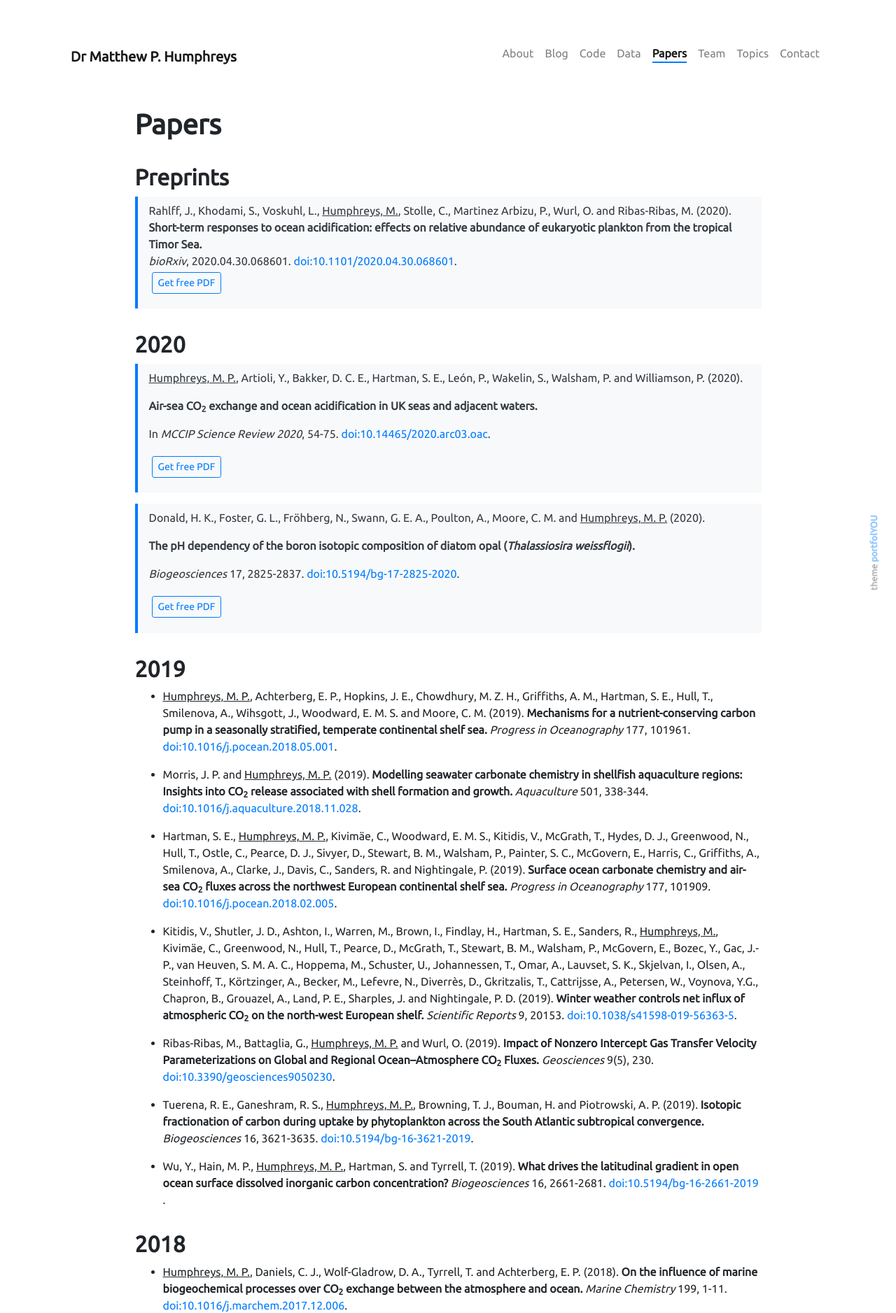
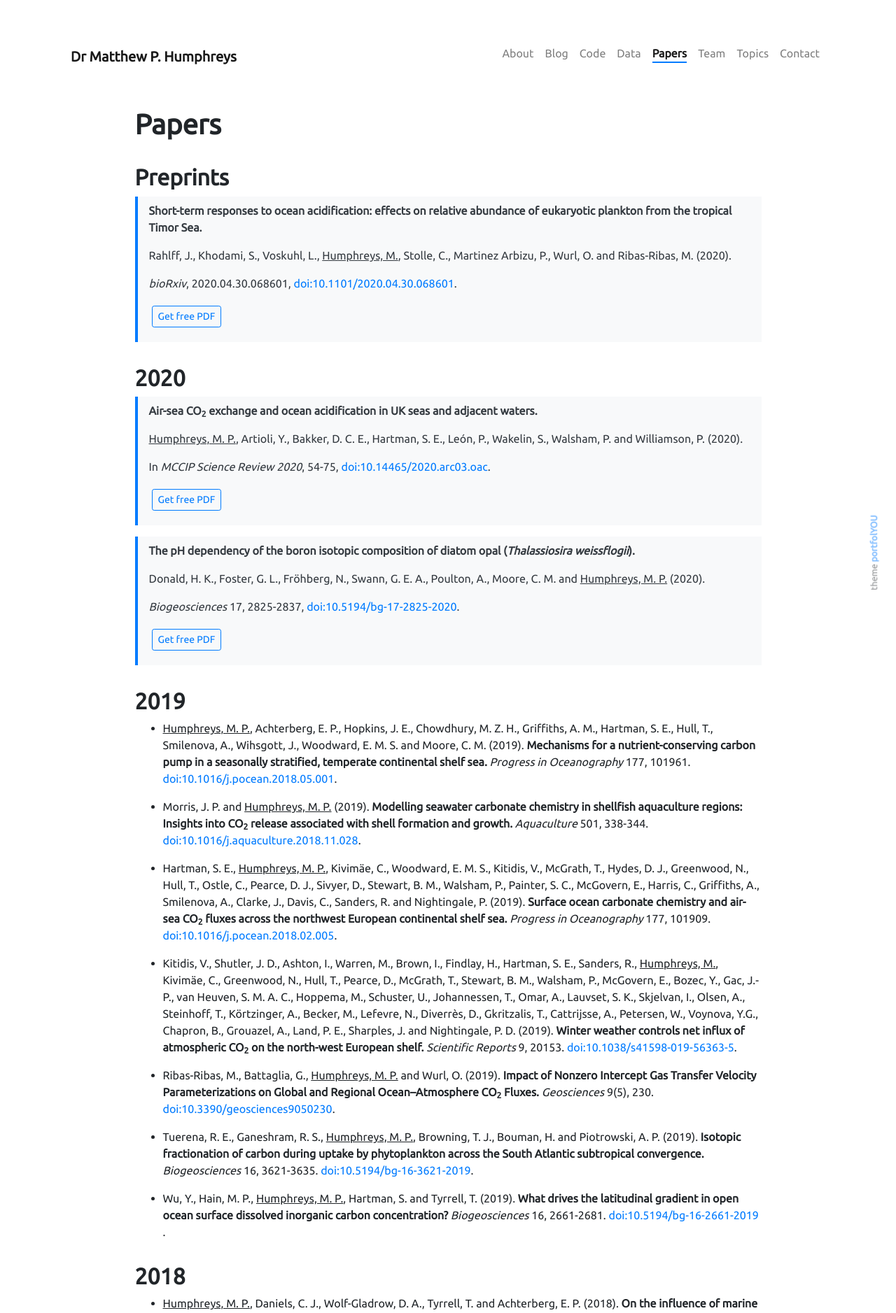
Before and after one commit to mvdh7/mvdh7.github.io, a Jekyll site: the page built from pages/publications.md, in a window 1280 px wide. Shown: the top 1877 px of the page at 70% size. Built offline with Jekyll 4.4.1, drawn with Linux system fonts in a browser that asks for light colours; nearby versions of some CDN libraries.

Commit message:
Add pdf link

```diff
--- a/_sass/_blog.scss
+++ b/_sass/_blog.scss
@@ -115,7 +115,7 @@
     background: $light;
     border-left: 0.25em solid $primary;
     color: $dark;
-    padding: 0.5em 1em 0.1em;
+    padding: 0.5em 1em 0.05em;
   }
 
   table {
--- a/pages/publications.md
+++ b/pages/publications.md
@@ -9,28 +9,31 @@
 
 ## **Preprints**
 
-> Rahlff, J., Khodami, S., Voskuhl, L., <u>Humphreys, M.</u>, Stolle, C., Martinez Arbizu, P., Wurl, O. and Ribas-Ribas, M. (2020). <br />
-> **Short-term responses to ocean acidification: effects on relative abundance of eukaryotic plankton from the tropical Timor Sea.** <br />
-> *bioRxiv*, 2020.04.30.068601.  [doi:10.1101/2020.04.30.068601](https://doi.org/10.1101/2020.04.30.068601). <br />
+> **Short-term responses to ocean acidification: effects on relative abundance of eukaryotic plankton from the tropical Timor Sea.**
+>
+> Rahlff, J., Khodami, S., Voskuhl, L., <u>Humphreys, M.</u>, Stolle, C., Martinez Arbizu, P., Wurl, O. and Ribas-Ribas, M. (2020).
+>
+> *bioRxiv*, 2020.04.30.068601, [doi:10.1101/2020.04.30.068601](https://doi.org/10.1101/2020.04.30.068601).
+>
 > {% include elements/button.html link="/research" text="Get free PDF" size="sm" %}
 
 ## **2020**
 
+> **Air-sea CO<sub>2</sub> exchange and ocean acidification in UK seas and adjacent waters.**
+>
 > <u>Humphreys, M. P.</u>, Artioli, Y., Bakker, D. C. E., Hartman, S. E., León, P., Wakelin, S., Walsham, P. and Williamson, P. (2020).
 >
-> **Air-sea CO<sub>2</sub> exchange and ocean acidification in UK seas and adjacent waters.**
->
-> In *MCCIP Science Review 2020*, 54-75.  [doi:10.14465/2020.arc03.oac](https://doi.org/10.14465/2020.arc03.oac).
+> In *MCCIP Science Review 2020*, 54-75, [doi:10.14465/2020.arc03.oac](https://doi.org/10.14465/2020.arc03.oac).
 >
 > {% include elements/button.html link="/research" text="Get free PDF" size="sm" %}
 
+> **The pH dependency of the boron isotopic composition of diatom opal (*Thalassiosira weissflogii*).**
+>
 > Donald, H. K., Foster, G. L., Fröhberg, N., Swann, G. E. A., Poulton, A., Moore, C. M. and <u>Humphreys, M. P.</u> (2020).
 >
-> **The pH dependency of the boron isotopic composition of diatom opal (*Thalassiosira weissflogii*).**
+> *Biogeosciences* 17, 2825-2837, [doi:10.5194/bg-17-2825-2020](https://doi.org/10.5194/bg-17-2825-2020).
 >
-> *Biogeosciences* 17, 2825-2837.  [doi:10.5194/bg-17-2825-2020](https://doi.org/10.5194/bg-17-2825-2020).
->
-> {% include elements/button.html link="/research" text="Get free PDF" size="sm" %}
+> {% include elements/button.html link="https://github.com/mvdh7/mvdh7.github.io/raw/master/pdfs/Donald-pH-Biogeosciences-2020.pdf" text="Get free PDF" size="sm" %}
 
 ## **2019**
 
```
